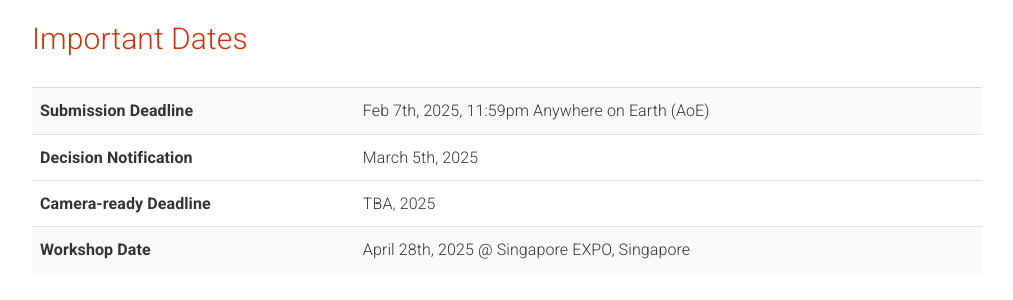
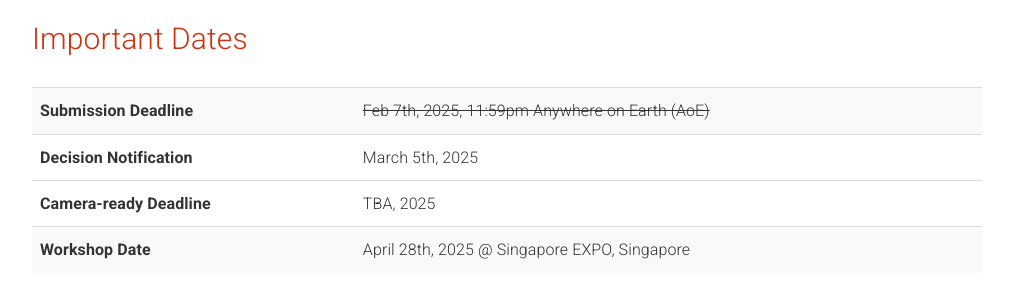
Before and after one commit to datafm/datafm.github.io, a Jekyll site: the page built from _pages/home.md, in a window 1280 px wide and 900 px high, scrolled down 686 px. Shown: the part 150-450 px from the top of the window, without its empty margins (133-1146 px from the left). Built offline with Jekyll 4.4.1, drawn with Linux system fonts in a browser that asks for light colours.

Commit message:
deadline
deadline passed

```diff
--- a/_pages/home.md
+++ b/_pages/home.md
@@ -46,7 +46,7 @@ acknowledgements: ""
       <tbody>
         <tr>
           <td><b>Submission Deadline</b></td>
-          <td>Feb 7th, 2025, 11:59pm Anywhere on Earth (AoE)</td>
+          <td><s>Feb 7th, 2025, 11:59pm Anywhere on Earth (AoE)</s></td>
         </tr>
         <tr>
           <td><b>Decision Notification</b></td>
```
